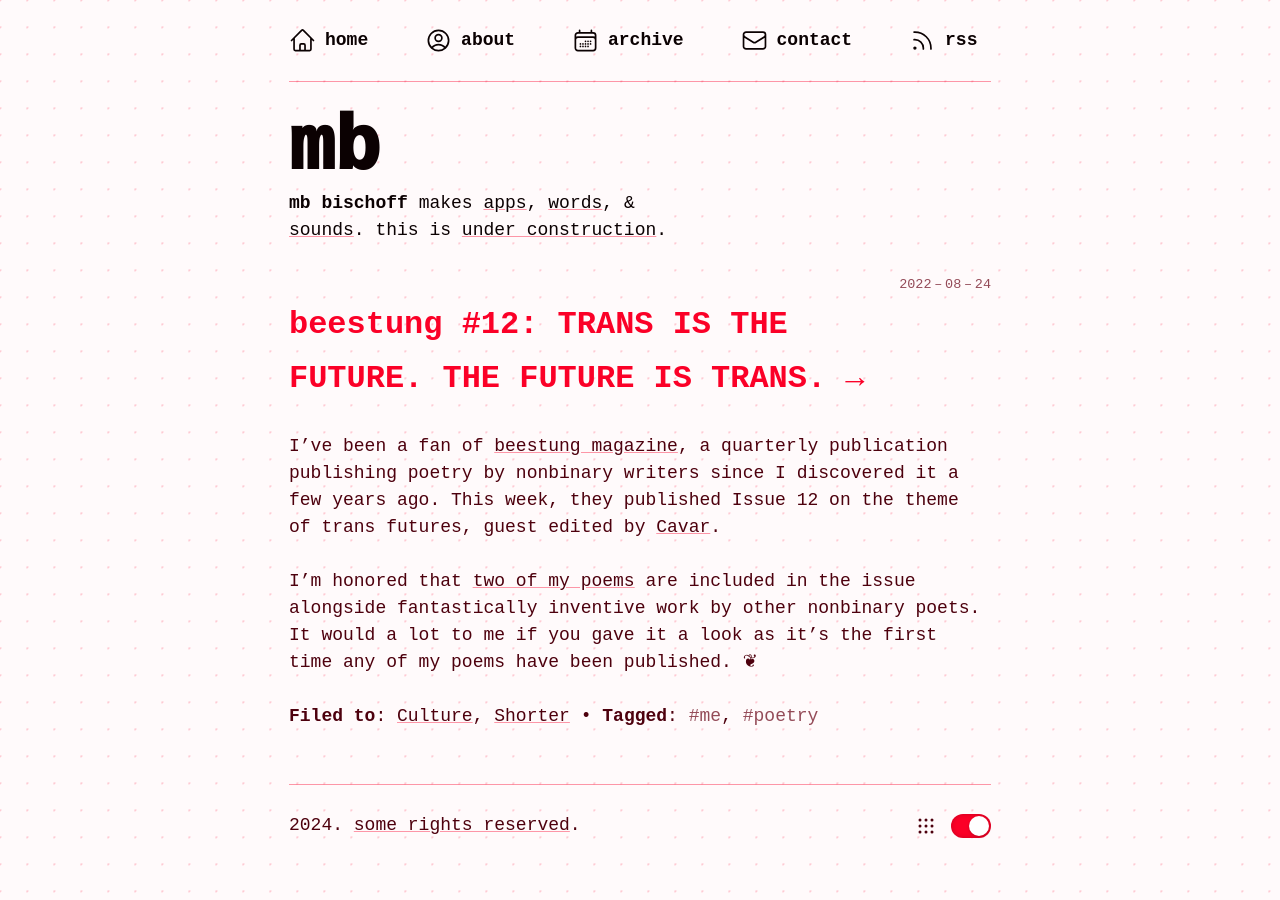
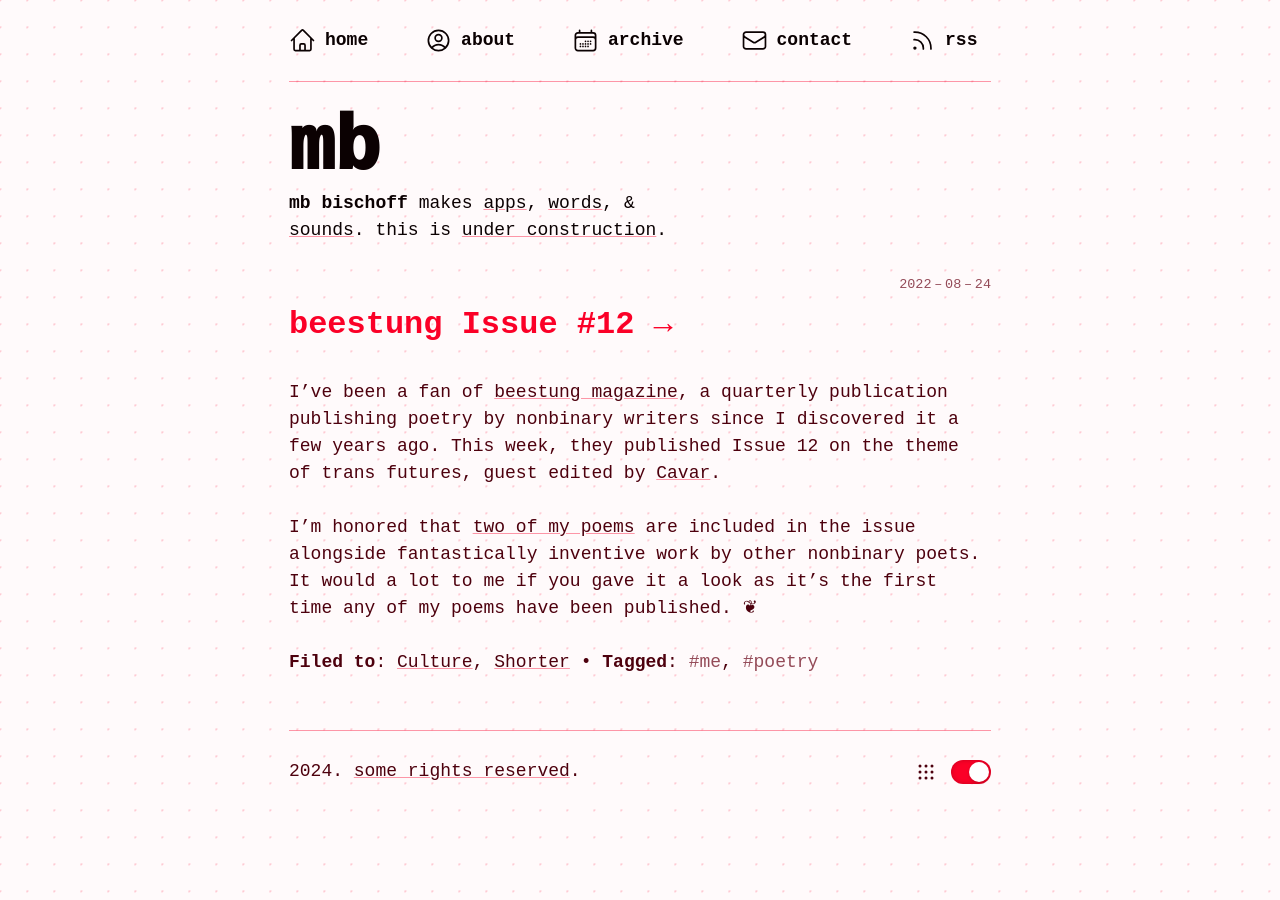
Before and after one commit to mbbischoff/website, a Jekyll site: the page built from _posts/2022-08-24-beestsung-issue-12.markdown, in a window 1280 px wide. Built offline with Jekyll 4.4.1, drawn with Linux system fonts in a browser that asks for light colours; some web fonts are replaced; comment, search, counter and statistics services are not loaded; a style sheet for code colours, icons or effects is not loaded.

Commit message:
Update 2022-08-24-beestsung-issue-12.markdown

```diff
--- a/_posts/2022-08-24-beestsung-issue-12.markdown
+++ b/_posts/2022-08-24-beestsung-issue-12.markdown
@@ -1,5 +1,5 @@
 ---
-title: 'beestung #12: TRANS IS THE FUTURE. THE FUTURE IS TRANS.'
+title: 'beestung Issue #12'
 date: 2022-08-24 18:31:00 -04:00
 categories:
 - shorter
```
